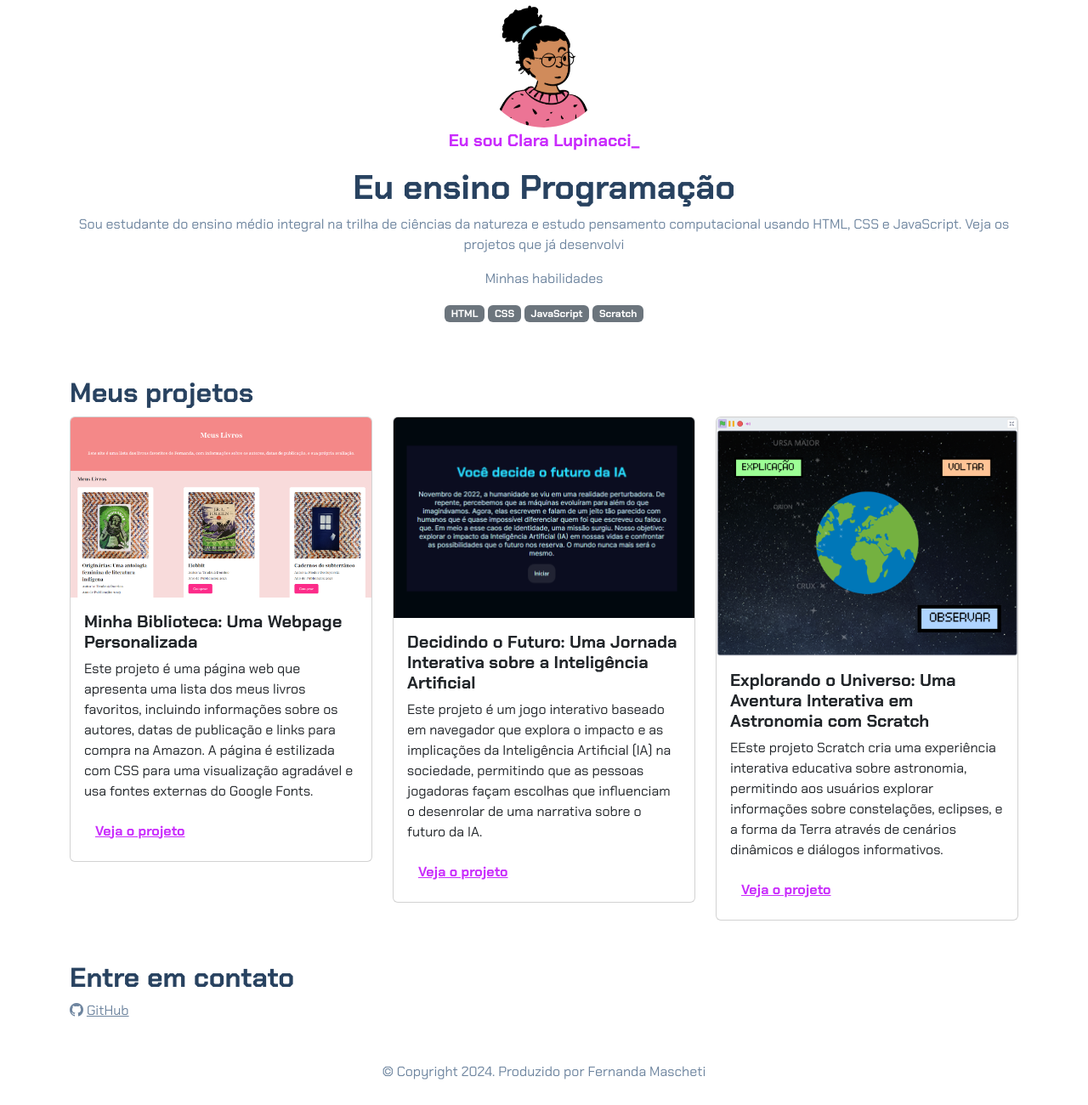
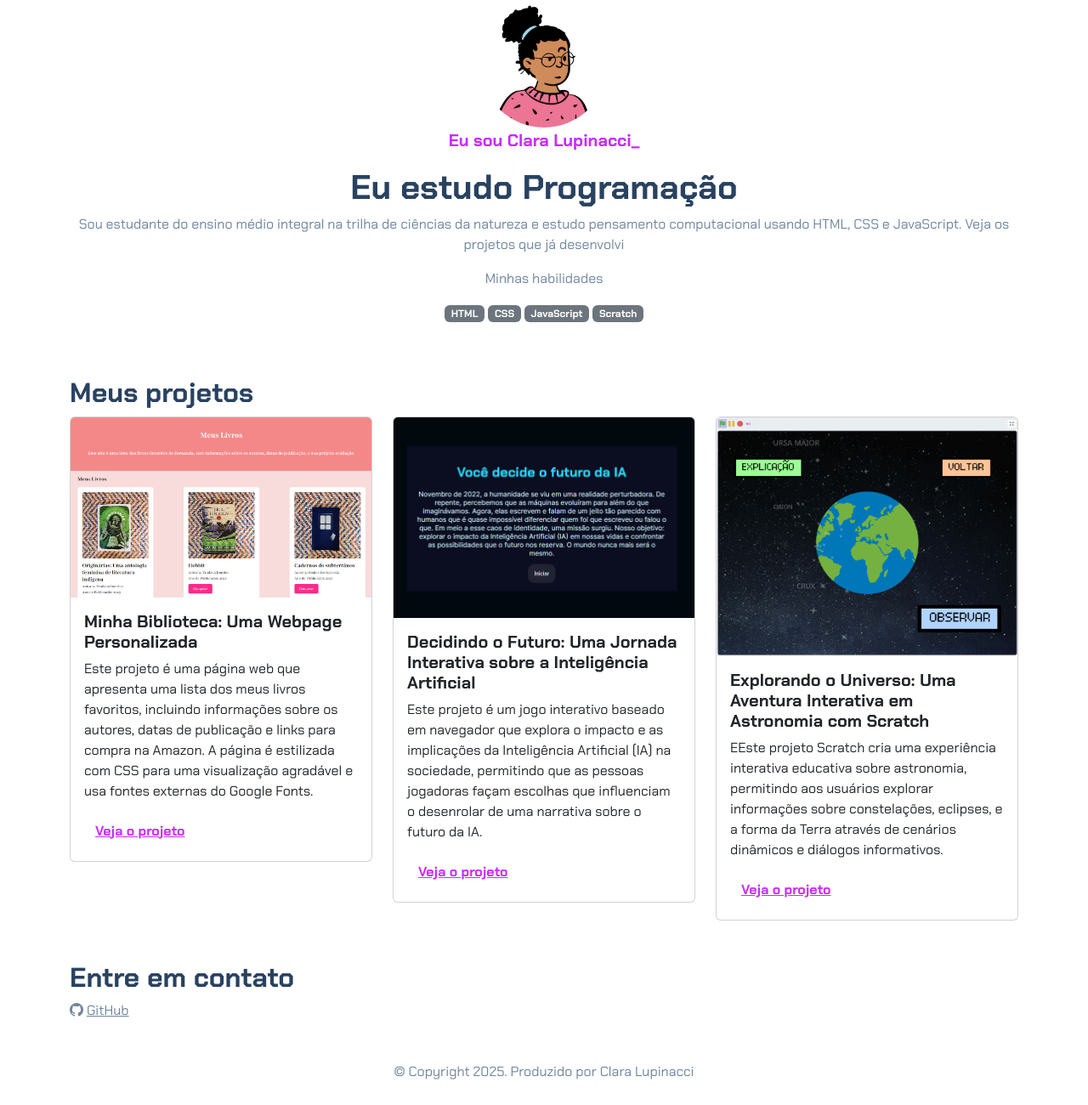
Before and after one commit to lupinacci33/meu-portifolio, a plain HTML site: page index.html in a window 1280 px wide. Shown: the whole page at 85% size. Drawn offline with nearby package versions, Linux system fonts and the light colour scheme.

Commit message:
Add files via upload

```diff
--- a/index.html
+++ b/index.html
@@ -15,7 +15,7 @@
         <img src="img/avatar-perfil.png" alt="avatar da Fernanda" class="rounded-circle" width="150" height="150"
             srcset="">
         <p class="lead">Eu sou Clara Lupinacci_</p>
-        <h1>Eu ensino Programação</h1>
+        <h1>Eu estudo Programação</h1>
         <p>Sou estudante do ensino médio integral na trilha de ciências da natureza e estudo
              pensamento computacional usando HTML, CSS e JavaScript. Veja os projetos
              que já desenvolvi</p>
@@ -210,7 +210,7 @@
                  <i class="bi bi-github"></i>
                  <a href="https://github.com/femascheti">GitHub</a>
              </div>
-        <p class="my-5 text-center">© Copyright 2024. Produzido por Fernanda Mascheti</p>
+             <p class="my-5 text-center">© Copyright 2025. Produzido por Clara Lupinacci</p>
          </footer>
 
          <script src="https://cdn.jsdelivr.net/npm/bootstrap@5.3.2/dist/js/bootstrap.bundle.min.js"></script>
```
Also changed, not shown: style.css (line endings or trailing spaces). Lines whose indentation alone changed are shown as unchanged.
